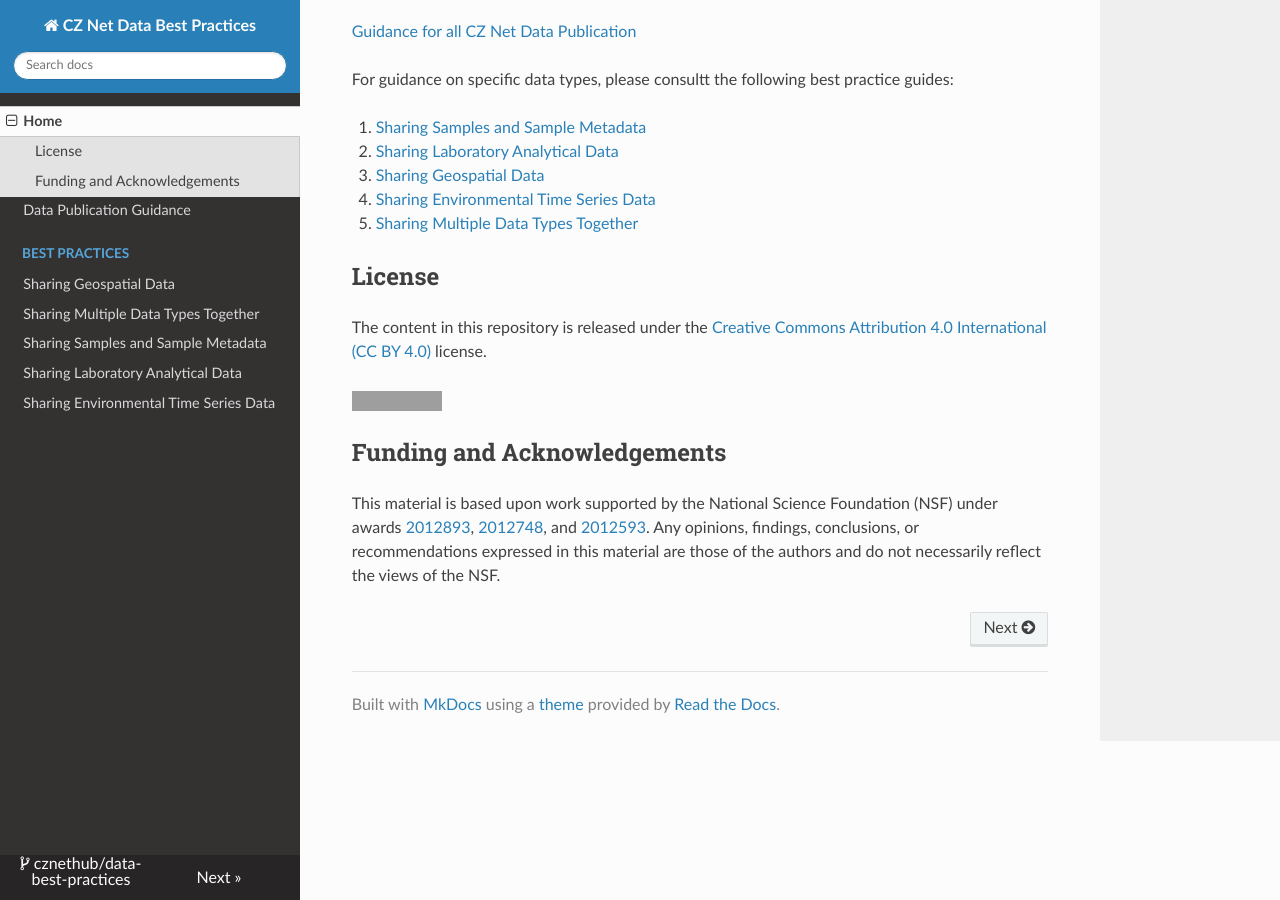
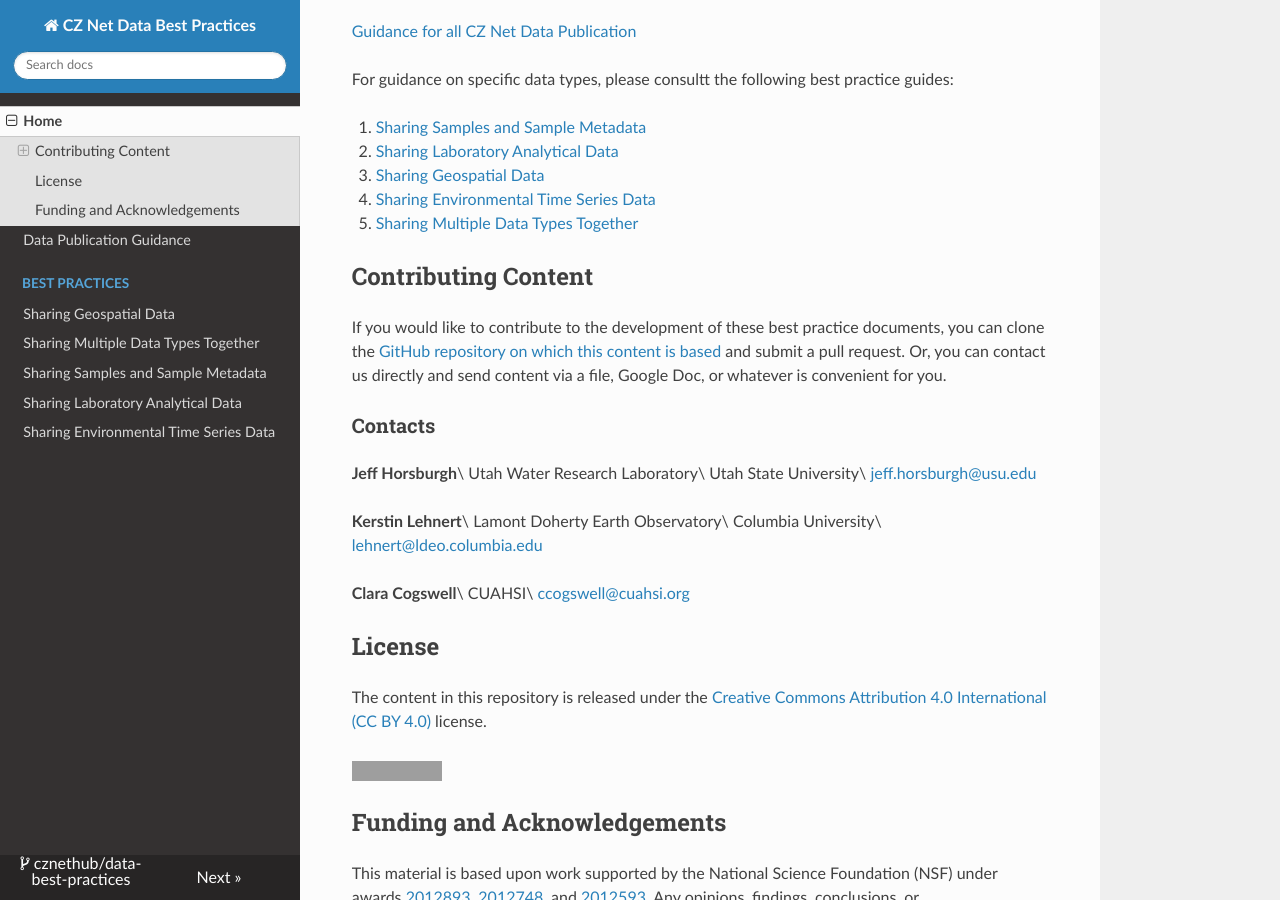
Before and after one commit to cznethub/data-best-practices, an MkDocs documentation site: the page built from docs/index.md, in a window 1280 px wide and 900 px high, scrolled down 297 px. Built offline with MkDocs 1.6.1, drawn with Linux system fonts in a browser that asks for light colours; nearby versions of some CDN libraries; grey boxes are pictures that could not be loaded.

Commit message:
Update index.md
Adding instructions for contributing

```diff
--- a/docs/index.md
+++ b/docs/index.md
@@ -13,6 +13,26 @@ For guidance on specific data types, please consultt the following best practice
 4. [Sharing Environmental Time Series Data](docs/time_series_data/time_series_data.md)
 5. [Sharing Multiple Data Types Together](docs/multiple_data_types/multiple_data_types.md)
 
+## Contributing Content
+
+If you would like to contribute to the development of these best practice documents, you can clone the [GitHub repository on which this content is based](https://github.com/cznethub/data-best-practices) and submit a pull request. Or, you can contact us directly and send content via a file, Google Doc, or whatever is convenient for you.
+
+### Contacts
+
+**Jeff Horsburgh**\
+Utah Water Research Laboratory\
+Utah State University\
+[jeff.horsburgh@usu.edu](mailto:jeff.horsburgh@usu.edu)
+
+**Kerstin Lehnert**\
+Lamont Doherty Earth Observatory\
+Columbia University\
+[lehnert@ldeo.columbia.edu](mailto:lehnert@ldeo.columbia.edu)
+
+**Clara Cogswell**\
+CUAHSI\
+[ccogswell@cuahsi.org](mailto:ccogswell@cuahsi.org)
+
 ## License
 
 The content in this repository is released under the [Creative Commons Attribution 4.0 International (CC BY 4.0)][cc-by] license.
```
